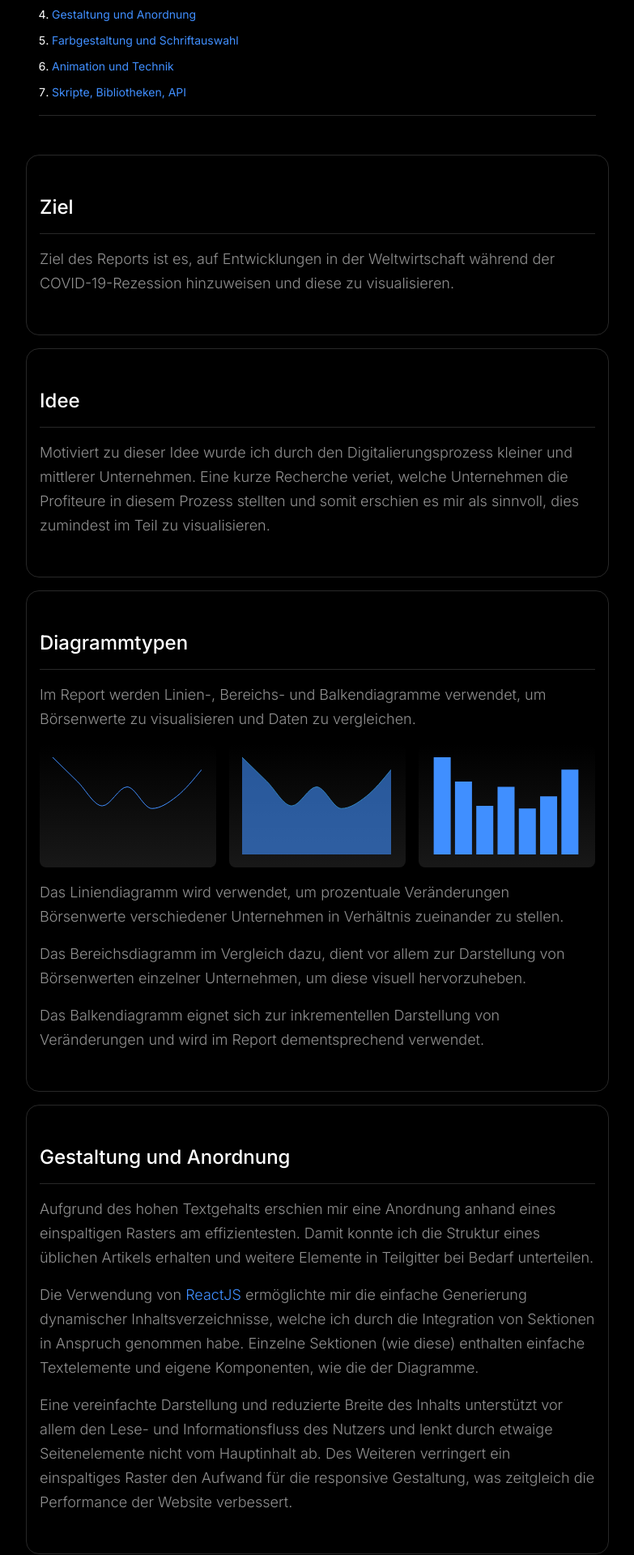
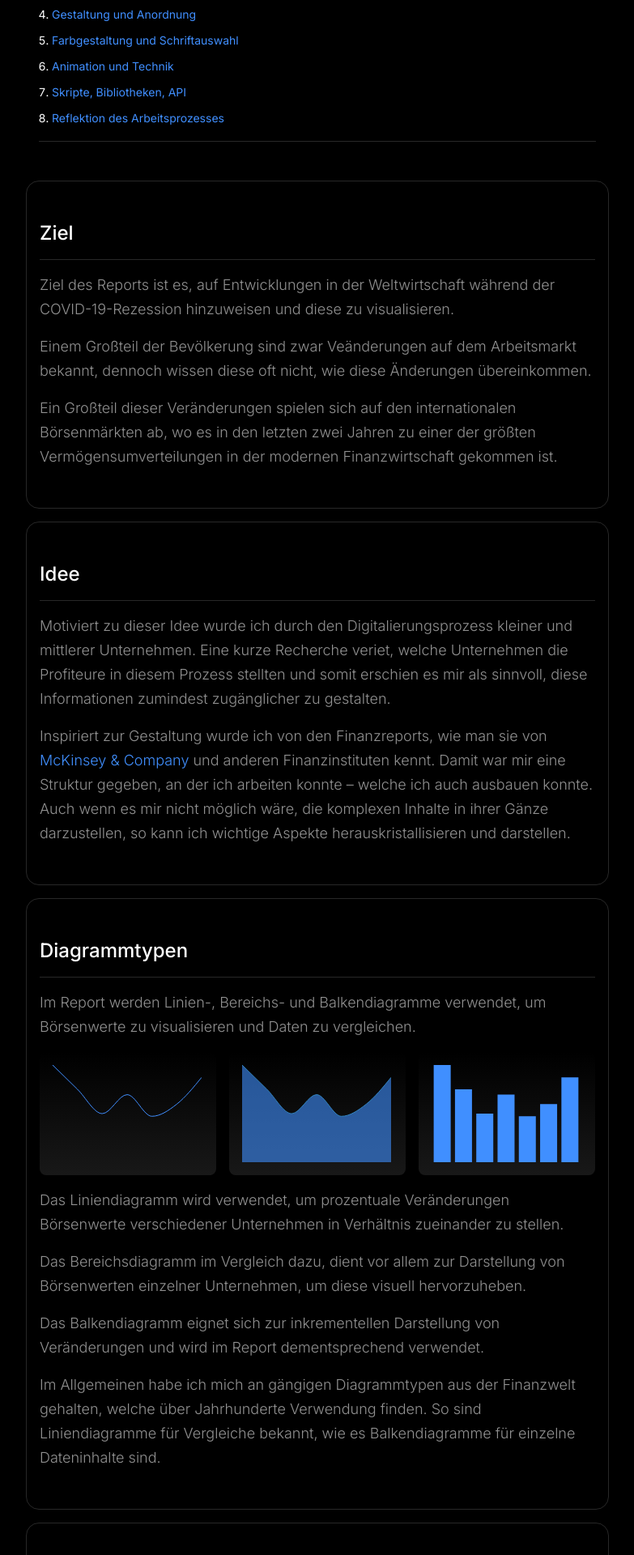
Before and after one commit to jairusjoer/mmbbs-lf10-infografik, a React (Create React App) app: page /concept in a window 1280 px wide. Shown: the part 320-2240 px from the top of the page at 81% size, without its empty margins (248-1031 px from the left). Built offline with nearby package versions, Linux system fonts and the light colour scheme.

Commit message:
Update concept page

```diff
--- a/src/App.js
+++ b/src/App.js
@@ -15,6 +15,7 @@ const useStyles = createUseStyles({
 })
 
 /* Scripts */
+// Lazy imports for improved render time
 const Report = lazy(() => import('./views/Report'));
 const Concept = lazy(() => import('./views/Concept'));
 const Sources = lazy(() => import('./views/Sources'));
--- a/src/components/ChartComparsion.js
+++ b/src/components/ChartComparsion.js
@@ -78,7 +78,7 @@ const ChartComparsion = (props) => {
     setData(output)
   }
 
-  // Parse API data to data constant
+   // Pass API data to data constant as state
   useEffect(() => {
     // Fetch data from API and move data to customMerge()
     const fetchData = async (api) => {
--- a/src/components/ChartGallery.js
+++ b/src/components/ChartGallery.js
@@ -36,6 +36,7 @@ const useStyles = createUseStyles({
 })
 
 /* Scripts */
+// Financial data formatted for mapping
 const data = [
   [{
     name: 'Fischen, Jagen, Fallenstellen',
--- a/src/components/ChartMSCI.js
+++ b/src/components/ChartMSCI.js
@@ -63,6 +63,7 @@ const ChartMSCI = (props) => {
     }
     setData(output)
   }
+
   // Pass API data to data constant as state
   useEffect(() => {
     // Fetch data from API and move data to customMerge()
--- a/src/views/Concept.js
+++ b/src/views/Concept.js
@@ -5,6 +5,7 @@ import ConceptCharts from '../components/concept/ConceptCharts';
 import ConceptColors from '../components/concept/ConceptColors';
 import ConceptFonts from '../components/concept/ConceptFonts';
 import ConceptLibs from '../components/concept/ConceptLibs';
+
 /* Styles */
 const useStyles = createUseStyles({
   concept: {
@@ -14,6 +15,7 @@ const useStyles = createUseStyles({
     padding: '48px 0'
   },
 })
+
 /* Structure */
 function Concept() {
   const styles = useStyles();
@@ -23,10 +25,15 @@ function Concept() {
         <Chapter title="Konzept">
           <Section title="Ziel">
             <p>Ziel des Reports ist es, auf Entwicklungen in der Weltwirtschaft während der COVID-19-Rezession hinzuweisen und diese zu visualisieren.</p>
+            <p>Einem Großteil der Bevölkerung sind zwar Veänderungen auf dem Arbeitsmarkt bekannt, dennoch wissen diese oft nicht, wie diese Änderungen übereinkommen.</p>
+            <p>Ein Großteil dieser Veränderungen spielen sich auf den internationalen Börsenmärkten ab, wo es in den letzten zwei Jahren zu einer der größten Vermögensumverteilungen in der modernen Finanzwirtschaft gekommen ist.</p>
           </Section>
           <Section title="Idee">
             <p>Motiviert zu dieser Idee wurde ich durch den Digitalierungsprozess kleiner und mittlerer Unternehmen.
-            Eine kurze Recherche veriet, welche Unternehmen die Profiteure in diesem Prozess stellten und somit erschien es mir als sinnvoll, dies zumindest im Teil zu visualisieren.
+            Eine kurze Recherche veriet, welche Unternehmen die Profiteure in diesem Prozess stellten und somit erschien es mir als sinnvoll, diese Informationen zumindest zugänglicher zu gestalten.
+              </p>
+            <p>Inspiriert zur Gestaltung wurde ich von den Finanzreports, wie man sie von <a target="_blank" rel="noreferrer" href="https://www.mckinsey.com/business-functions/risk/our-insights/covid-19-implications-for-business">McKinsey & Company</a> und anderen Finanzinstituten kennt.
+                Damit war mir eine Struktur gegeben, an der ich arbeiten konnte – welche ich auch ausbauen konnte. Auch wenn es mir nicht möglich wäre, die komplexen Inhalte in ihrer Gänze darzustellen, so kann ich wichtige Aspekte herauskristallisieren und darstellen.
               </p>
           </Section>
           <Section title="Diagrammtypen">
@@ -35,18 +42,26 @@ function Concept() {
             <p>Das Liniendiagramm wird verwendet, um prozentuale Veränderungen Börsenwerte verschiedener Unternehmen in Verhältnis zueinander zu stellen.</p>
             <p>Das Bereichsdiagramm im Vergleich dazu, dient vor allem zur Darstellung von Börsenwerten einzelner Unternehmen, um diese visuell hervorzuheben.</p>
             <p>Das Balkendiagramm eignet sich zur inkrementellen Darstellung von Veränderungen und wird im Report dementsprechend verwendet.</p>
+            <p>Im Allgemeinen habe ich mich an gängigen Diagrammtypen aus der Finanzwelt gehalten, welche über Jahrhunderte Verwendung finden. So sind Liniendiagramme für Vergleiche bekannt, wie es Balkendiagramme für einzelne Dateninhalte sind.</p>
           </Section>
           <Section title="Gestaltung und Anordnung">
             <p>Aufgrund des hohen Textgehalts erschien mir eine Anordnung anhand eines einspaltigen Rasters am effizientesten.
             Damit konnte ich die Struktur eines üblichen Artikels erhalten und weitere Elemente in Teilgitter bei Bedarf unterteilen.
             </p>
-            <p>Die Verwendung von <a target="_blank" rel="noreferrer" href="https://reactjs.org/">ReactJS</a> ermöglichte mir die einfache Generierung dynamischer Inhaltsverzeichnisse, welche ich durch die Integration von Sektionen in Anspruch genommen habe.
+            <p>Die Verwendung von <a target="_blank" rel="noreferrer" href="https://reactjs.org/">ReactJS</a> ermöglichte mir die einfache Generierung dynamischer Inhalte, welche ich durch die Integration von Sektionen und Kapitel in Anspruch genommen habe.
             Einzelne Sektionen (wie diese) enthalten einfache Textelemente und eigene Komponenten, wie die der Diagramme.
             </p>
             <p>
               Eine vereinfachte Darstellung und reduzierte Breite des Inhalts unterstützt vor allem den Lese- und Informationsfluss des Nutzers und lenkt durch etwaige Seitenelemente nicht vom Hauptinhalt ab.
               Des Weiteren verringert ein einspaltiges Raster den Aufwand für die responsive Gestaltung, was zeitgleich die Performance der Website verbessert.
             </p>
+            <p>Der Einstieg in diese vereinfachte Darstellung beginnt mit dem Masthead, der eine Makroaufnahme der ersten Coronainfektion in den USA zeigt.
+              Auch hier sind die Inhalte auf die Maße des folgenden Hauptinhalts zugeschnitten. Dies sorgt für einen geringen Fokusverlust.</p>
+            <p>Die Unterteilung der Inhalte in Sektionen hilft zur optischen Unterscheidung von einzelnen Inhaltspunkten.
+              Farbverläufe heben nebei innerhalb ihrer Sektionen einzelne Elemente heraus und verschaffen diesen mehr Dynamik durch ihr Dasein.</p>
+            <p>Begleitet wird jedes Kapitel und deren Sektionen von einem Inhaltsverzeichnis, welches dynamisch aus den Inhalten generiert wird.
+              Dies erlaubt eine angenehmere Navigation vor allem zwischen den einzelnen Seiten.</p>
+            <p>Zusammenfassend war das Ziel der Gestaltung, eine seriöse und professionelle Darstellung der Inhalte, welche ihrem Rahmen gerecht wird.</p>
           </Section>
           <Section title="Farbgestaltung und Schriftauswahl">
             <p>Farbgestaltung und Schriftauswahl stammen aus meinem persönlichen Design-System und wurden ohne Änderungen übernommen.</p>
@@ -57,13 +72,15 @@ function Concept() {
             <p>Im Kontrast dazu steht das Schriftbild, welches durch auffällig helle Farbtöne besticht:</p>
             <ConceptFonts />
             <p>Rasmus Anderssons <a target="_blank" rel="noreferrer" href="https://rsms.me/inter/">Inter</a> ist die Schrift meiner Wahl in nahezu jedem Projekt. Zum einen ist sie explizit für digitale Oberflächen gestaltet worden und besitzt klarere und dickere Linien; zum anderen unterstüzt sie Ligaturen und Glyphen für verschiedenste Anwendungsbereiche.</p>
-            <p>Das Schriftbild von Inter erinnert an Androids Roboto, welches keinen Zufall darstellt. Beide Schriften teilen mechanische Stilelemente, welche zur trockenen Natur des Projektthemas passen und dieses perfekt widerspiegelt.</p>
+            <p>Das Schriftbild von Inter erinnert an Googles Hausschrift Roboto, welches keinen Zufall darstellt. Beide Schriften teilen mechanische Stilelemente, welche zur trockenen Natur des Projektthemas passen und dieses perfekt widerspiegelt.</p>
           </Section>
           <Section title="Animation und Technik">
             <p>Leichtere Animationen werden zwar global durch <code>transition: all 200ms ease-in-out;</code> angewendet, dennoch werden komplexere Animationen nur für die Darstellung der Diagramme verwendet.
           Die dafür zuständige Bibliothek – <a target="_blank" rel="noreferrer" href="https://recharts.org/en-US/">Recharts</a> – übernimmt das dynamische Rendern und Animieren von Dateneinträgen und Tooltips.</p>
             <p>Auch wenn die Bibliothek diverse Einstellungspunkte zur Konfiguration der Animationen anbietet, habe ich mich dafür entschieden, die von Werk aus eingestellten kurzen und bündigen Animationssets zu übernehmen.
             Dies reduziert die benötigte Zeit zur Darstellung der Inhalte und erleichtert die Wahrnehmung der darzustellenden Inhalte.</p>
+            <p>Bezüglich alternativer Techniken erschien mir ein simplerer Ansatz gerechtfertigt, da die Inhalte das Augenmerk darstellen werden und nicht die Animationen darum. Komplexere Bibliotheken wie <a target="_blank" rel="noreferrer" href="https://nivo.rocks/">Nivo.js</a> oder <a target="_blank" rel="noreferrer" href="https://airbnb.io/visx/">visx</a> boten zwar mehr Möglichkeiten zur Konfiguration, erhöhten aber auch den Arbeitsaufwand exponentiell.</p>
+            <p>Schlussendlich konnte ich die gewünschte Darstellung auch mit Recharts erzielen, wobei auch hier Probleme wie das responsive Skalieren der generierten Graphen ein Problem darstellte, welches sich durch diverse Bibliotheken zu ziehen geht, sobald es um die Umformatierung großer Datenmengen geht.</p>
           </Section>
           <Section title="Skripte, Bibliotheken, API">
             <h4>Skripte</h4>
@@ -71,7 +88,17 @@ function Concept() {
             <h4>Bibliotheken</h4>
             <ConceptLibs />
             <h4>API</h4>
-            <p>Alle Kursdaten werden von der <a target="_blank" rel="noreferrer" href="https://iexcloud.io/">IEX Cloud</a> über die Funktion <code>fetch()</code> gerufen und stellen tagesaktuelle Schlusskurse (Close) dar.</p>
+            <p>Alle Kursdaten werden von der <a target="_blank" rel="noreferrer" href="https://iexcloud.io/">IEX Cloud</a> gerufen und stellen tagesaktuelle Schlusskurse (Close) dar.</p>
+            <p>Da ich im privaten Rahmen auch mit eben dieser API arbeite, war es eine einfache Wahl, für welchen Datenanbieter ich mich entscheiden würde. Ich bin mit der gegebenen Datenstruktur vertraut und weiß diese einzubinden, beziehungsweise umzuformatieren, wie es in diesem Projekt auch der Fall ist.</p>
+          </Section>
+          <Section title="Reflektion des Arbeitsprozesses">
+            <p>Dieses Projekt war für mich in erster Linie ein Selbstversuch mit ReactJS. Die damit zu erwartenden Komplikationen waren mir bewusst und im Verlauf der Entwicklung zu bewerkstelligen.</p>
+            <p>Ich durfte viele neue Ansätze und Services entdecken und evaluieren, wie ich diese in dies und zukünftige Projekte einsetzen könnte. Auch wenn dies meinen Arbeitsprozess beeinträchtigt hat, so konnte ich dennoch stetig Fortschritte für mich selbst verbuchen.</p>
+            <p>Vor allem die Generierung von dynamischen Inhalten und das Rendern bedingter Inhalte war interessant und herausfordernd. Es ermöglichte mir die Konstruktion des Inhaltsverzeichnis und das Auswerten einzelner Datenstrukturen, wie die der API.</p>
+            <p>Das Arbeiten mit weiteren Bibliotheken wie <a target="_blank" rel="noreferrer" href="https://cssinjs.org/?v=v10.5.1">JSS</a> erlaubten mir, meine Komponenten individuell zu strukturieren und Style, Skripte und Struktur in eine Datei zu vereinen, ohne auf das React-Ökosystem verzichten zu müssen.</p>
+            <p>Kritisch möchte ich in Bezug auf meine eigene Zeiteinteilung werden; auch wenn ich mir genügend Zeit zur Entwicklung gegeben habe, so fehlte mir an manchen Tagen die Zeit, welche ich für die eigene Evaluation verplant hatte.</p>
+            <p>Dies führte mich schlussendlich zum Problem der performanten Skalierung von Graphen, welche komplexere Datensätze verwenden. Meine Recherchen haben nur limitierte Ansätze zur Behebung des Problems finden können und rückblickend hätte ich weniger Zeit für die Suche nach einer Lösung aufbringen können, um andere Aspekte des Projektes fertigzustellen und zu optimieren.</p>
+            <p>Letztendlich konnte ich das Projekt nach meiner eigenen Vorstellung fertigstellen und dabei ReactJS als Framework für zukünftige Projekte ausgiebig testen. Dies gibt mir das Gefühl, für zukünftige Projekte besser gewappnet zu sein und kommende Komplikationen besser zu verstehen und beheben.</p>
           </Section>
         </Chapter>
       </main>
--- a/src/views/Report.js
+++ b/src/views/Report.js
@@ -5,6 +5,7 @@ import Section from "../components/Section";
 import ChartComparsion from "../components/ChartComparsion";
 import ChartGallery from "../components/ChartGallery";
 import ChartMSCI from '../components/ChartMSCI';
+
 /* Styles */
 const useStyles = createUseStyles({
   reportContent: {
@@ -14,6 +15,7 @@ const useStyles = createUseStyles({
     padding: '64px 0'
   },
 })
+
 /* Structure */
 function Report() {
   const styles = useStyles();
```
